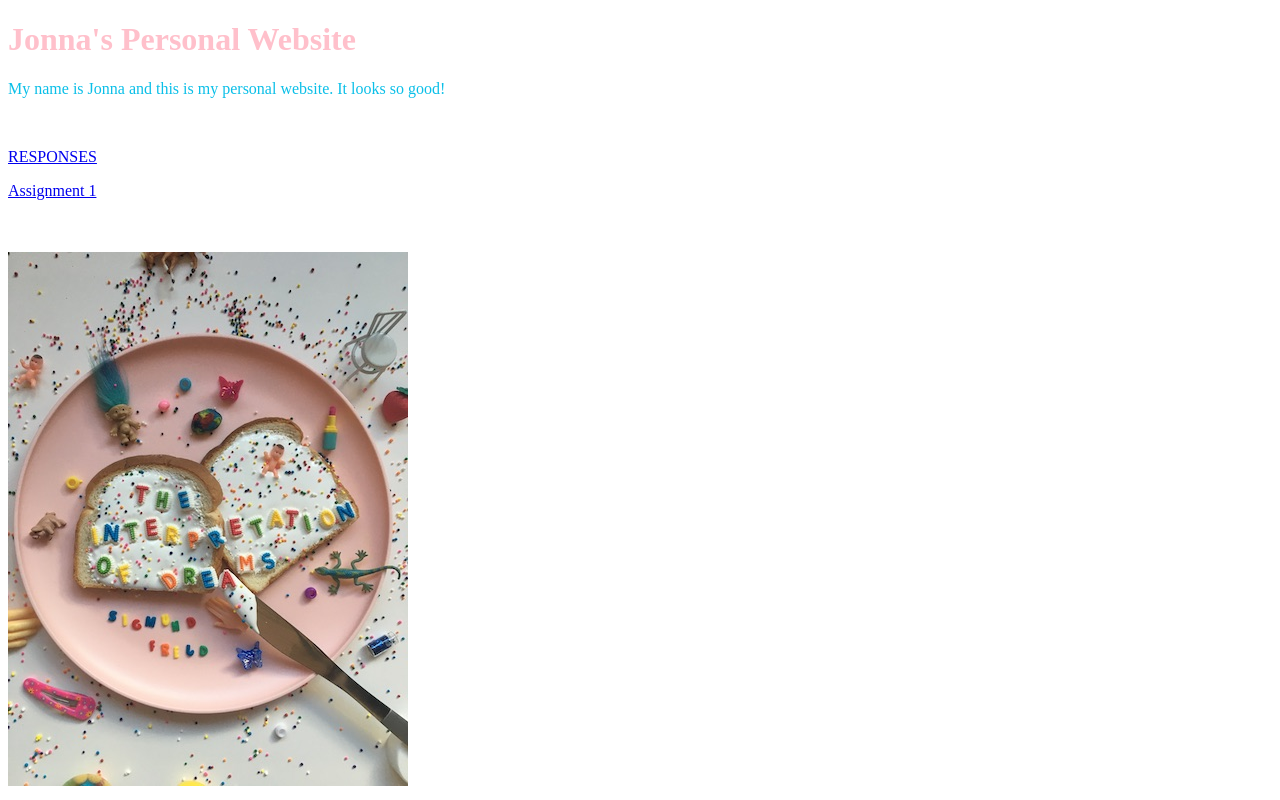
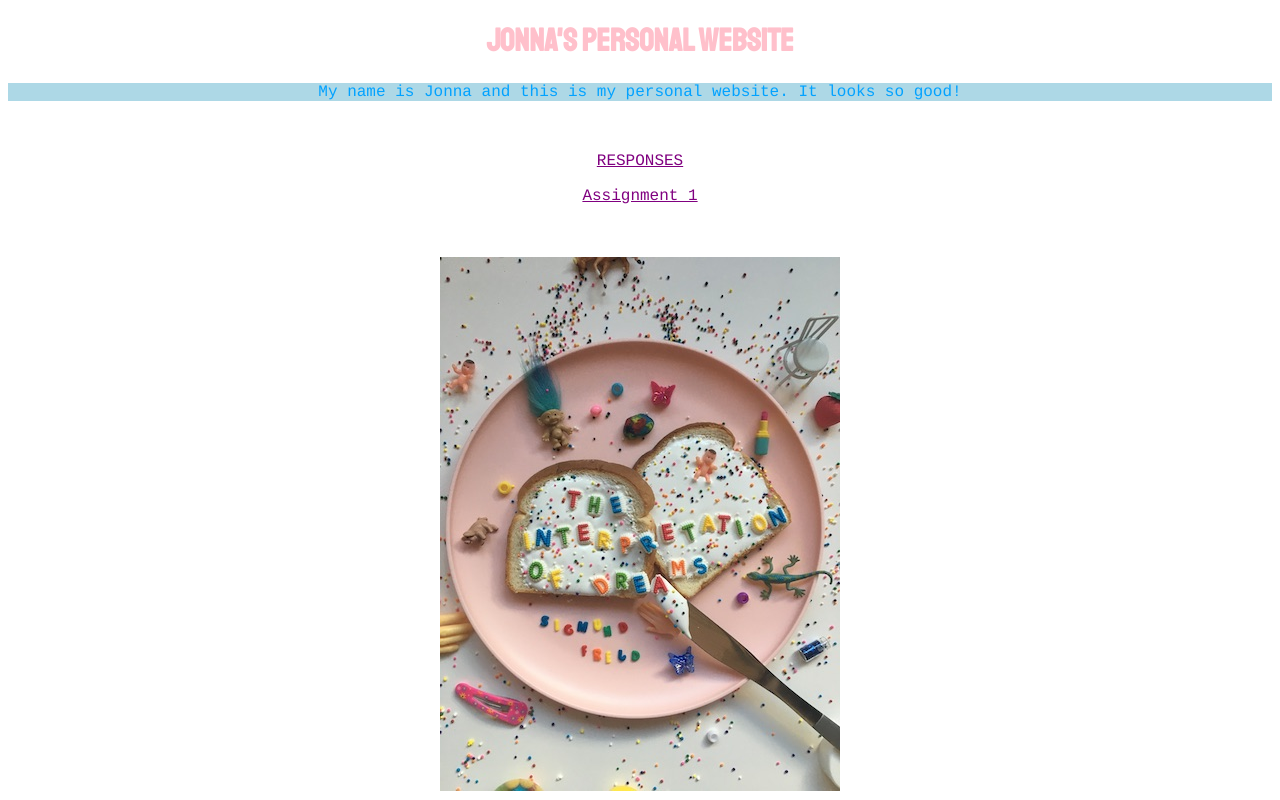
Before and after one commit to jonnagrig/jonna, a plain HTML site: page index.html in a window 1280 px wide. Drawn offline with Linux system fonts and the light colour scheme.

```diff
--- a/index.html
+++ b/index.html
@@ -3,19 +3,26 @@
 
 <head>
   <title>Jonna's Personal Website</title>
+  <link rel="stylesheet" href="style.css">
+  <link href="https://fonts.googleapis.com/css?family=Staatliches&display=swap" rel="stylesheet">
 </head>
 
 <body>
-  <h1><span style="color:pink">Jonna's Personal Website</span></h1>
+  <h1 id="title">Jonna's Personal Website</h1>
 
-  <p><span style="color:#0ABFE8">My name is Jonna and this is my personal website. It looks so good!</span></p><br>
+  <p id="subtitle">My name is Jonna and this is my personal website. It looks so good!</p><br>
 
-  <p><span style="color:#D592FD"><a href="responses.html">RESPONSES</a></span></p>
+  <p class="links"><a href="responses.html">RESPONSES</a></p>
 
-  <p><span style="color:#D592FD"><a href="responses.html"><a href="assignment1/index.html">Assignment 1</a></span></p>
+  <p class="links"><a href="responses.html"><a href="assignment1/index.html">Assignment 1</a></p>  <br><br>
 
+<!-- CREATING INVISIBLE BLOCK LINK
 
-  <br><br><img src="bread.jpg">
+  <a href="xxxx.html" style="display:block; height:100px; width:100px"> </a>
+-->
+
+  <img src="bread.jpg" id="bread">
+
 </body>
 
 </html>
--- /dev/null
+++ b/style.css
@@ -0,0 +1,41 @@
+
+#title{
+      text-align: center;
+      color: pink;
+      font-family: 'Staatliches', sans-serif;
+}
+
+#subtitle{
+  font-family: courier, monospace;
+  text-align: center;
+  color:#02A2FF;
+  background-color: lightblue;
+}
+
+#bread{
+  display: block;
+  margin-left: auto;
+  margin-right: auto;
+}
+
+a:link{
+  color:purple;
+  font-family: courier, monospace;
+}
+
+a:visited{
+  color:#D592FD;
+  font-family: courier, monospace;
+}
+
+a:hover{
+  background-color: lavender;
+}
+
+img{
+  align-items: center;
+}
+
+.links{
+  text-align: center;
+}
```
Also changed, not shown: responses.html (+21 -0 lines).
